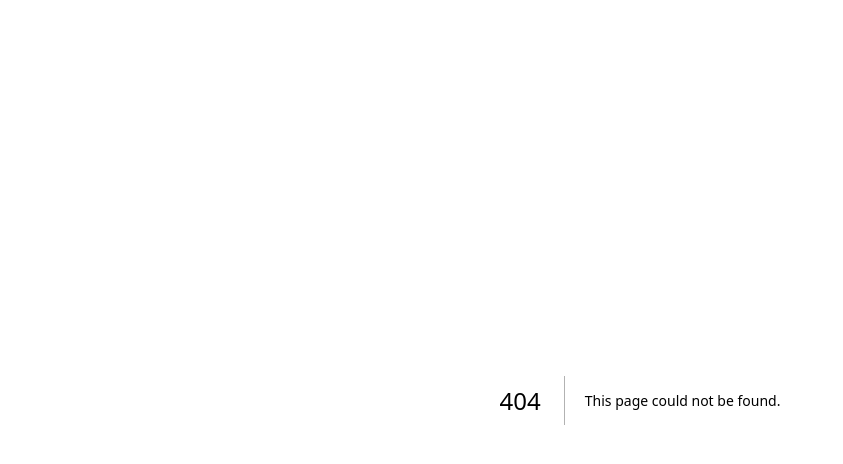
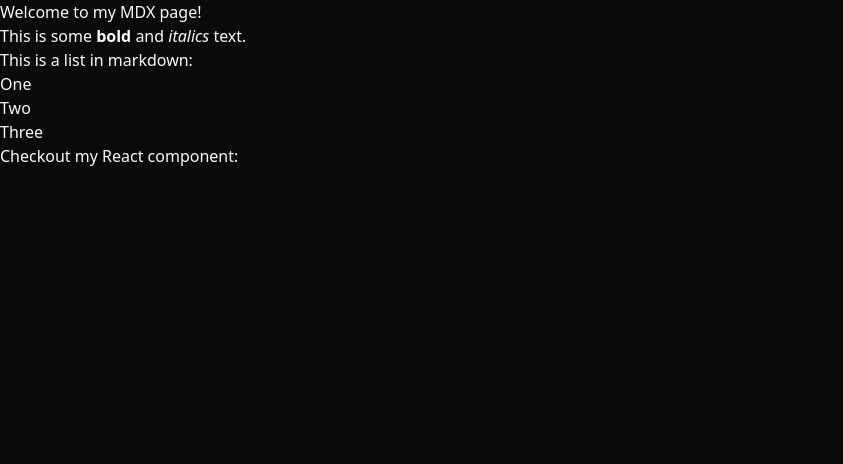
Before and after one commit to b-rucel/brucelim.com, a Next.js app: page /blog/hello-world in a window 1280 px wide. Before the commit this address had no page. Shown: the top 464 px of the page, without its empty margins (0-843 px from the left). Built offline with nearby package versions, Linux system fonts and the light colour scheme.

Commit message:
adding mdx and blog page

```diff
--- /dev/null
+++ b/app/blog/hello-world/page.mdx
@@ -0,0 +1,11 @@
+# Welcome to my MDX page!
+
+This is some **bold** and _italics_ text.
+
+This is a list in markdown:
+
+- One
+- Two
+- Three
+
+Checkout my React component:
--- /dev/null
+++ b/mdx-components.tsx
@@ -0,0 +1,7 @@
+import type { MDXComponents } from 'mdx/types';
+
+export function useMDXComponents(components: MDXComponents): MDXComponents {
+  return {
+    ...components,
+  };
+}
--- a/next.config.ts
+++ b/next.config.ts
@@ -1,4 +1,5 @@
 import type { NextConfig } from "next";
+const withMDX = require('@next/mdx')();
 
 const nextConfig: NextConfig = {
   // Enable Cloudflare Pages compatibility
@@ -7,7 +8,9 @@ const nextConfig: NextConfig = {
     unoptimized: true,
   },
   experimental: {
-  }
+  },
+  // Configure pageExtensions to support MDX
+  pageExtensions: ['js', 'jsx', 'mdx', 'ts', 'tsx'],
 };
 
-export default nextConfig;
+export default withMDX(nextConfig);
--- a/package.json
+++ b/package.json
@@ -12,6 +12,10 @@
     "deploy": "npm run pages:build && wrangler pages deploy"
   },
   "dependencies": {
+    "@mdx-js/loader": "^3.1.0",
+    "@mdx-js/react": "^3.1.0",
+    "@next/mdx": "^15.2.2",
+    "@types/mdx": "^2.0.13",
     "class-variance-authority": "^0.7.1",
     "clsx": "^2.1.1",
     "lucide-react": "^0.482.0",
```
Also changed, not shown: 2 other files (tests, documents, lock files or other folders).
